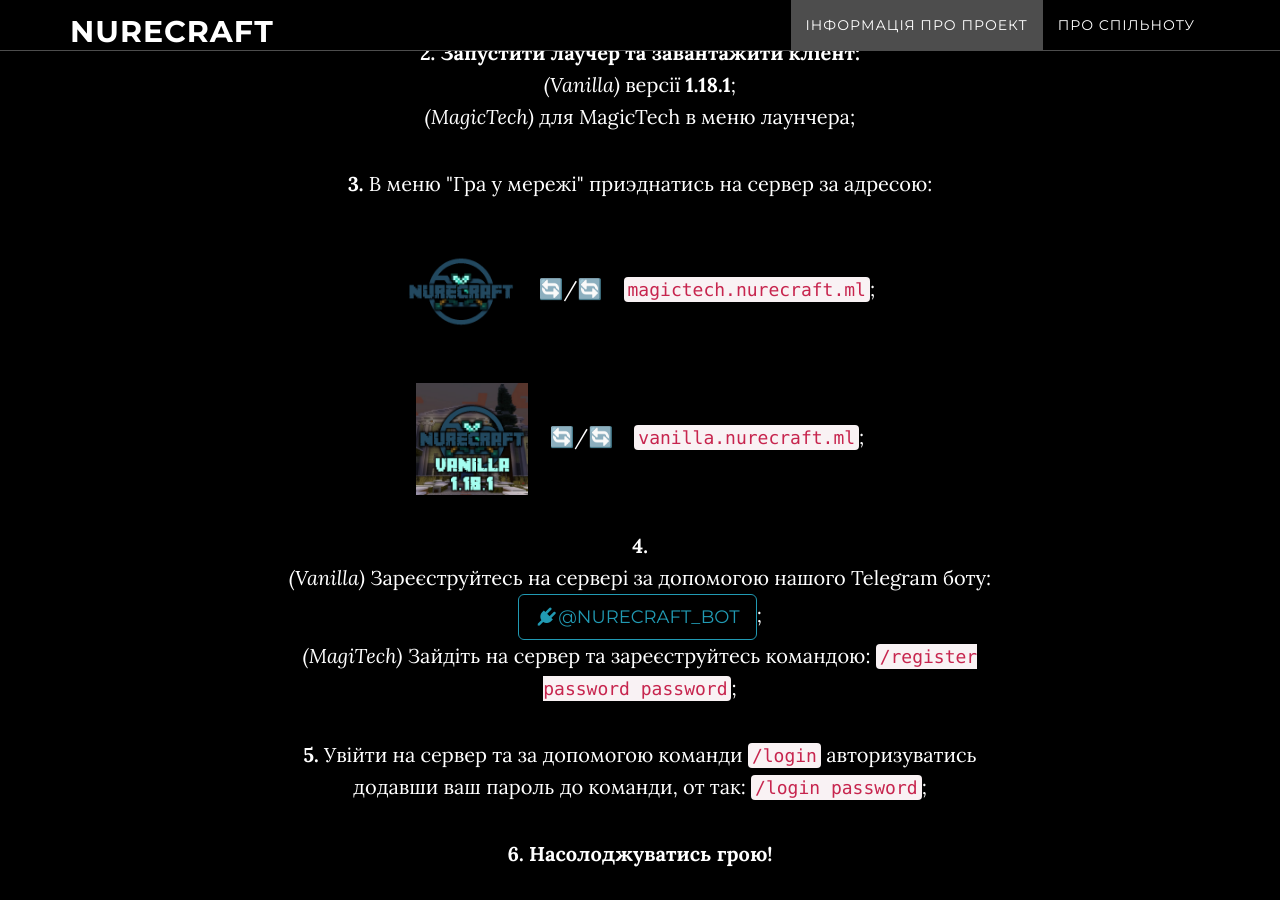
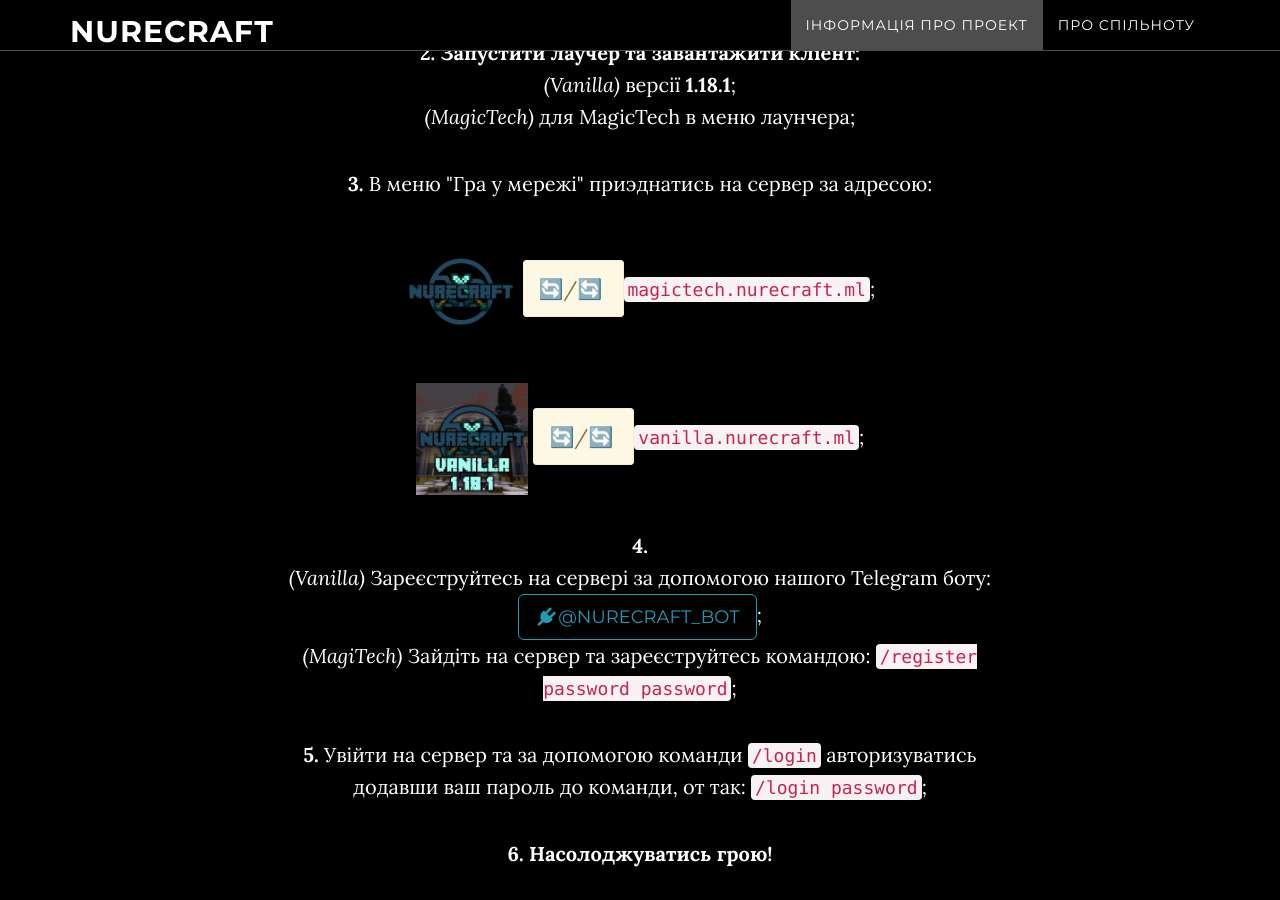
Before and after one commit to nurecraft/nurecraft.github.io, a Jekyll site: the page built from index.html, in a window 1280 px wide and 900 px high, scrolled down 1303 px. Built offline with Jekyll 4.4.1, drawn with Linux system fonts in a browser that asks for light colours.

Commit message:
Fix alerts displaying

```diff
--- a/_includes/about.html
+++ b/_includes/about.html
@@ -18,17 +18,19 @@
 
                 <p id="magictech-container server-container">
                     <img src="/img/logo.png" alt="MagicTech" height="15%" width="15%">
-                    <span class="magictech-status alert alert-secondary">
+                    <span class="magictech-status alert alert-warning">
                         <span class="magictech-online">🔄</span>/<span class="magictech-max">🔄</span>
-                    </span> <code>magictech.nurecraft.ml</code>;
+                    </span>
+                    <span> <code>magictech.nurecraft.ml</code></span>;
                 </p>
                 <p id="magictech-players server-players"></p>
 
                 <p id="vanilla-container server-container">
                     <img src="/img/vanilla-icon.png" alt="vanilla" height="15%" width="15%">
-                    <span class="vanilla-status alert alert-secondary">
+                    <span class="vanilla-status alert alert-warning">
                         <span class="vanilla-online">🔄</span>/<span class="vanilla-max">🔄</span>
-                    </span> <code>vanilla.nurecraft.ml</code>;
+                    </span>
+                    <span> <code>vanilla.nurecraft.ml</code></span>;
                 </p>
                 <p id="vanilla-players server-players"></p>
 
--- a/_includes/head.html
+++ b/_includes/head.html
@@ -44,7 +44,7 @@
         fetch(`https://api.mcsrvstat.us/2/${serverName}.nurecraft.ml`)
         .then((resp) => resp.json()).then((data) => {
           document.querySelector(`.${serverName}-status`).classList.replace(
-            'alert-secondary', data.online ? 'alert-success' : 'alert-danger'
+            'alert-warning', data.online ? 'alert-success' : 'alert-danger'
           )
           document.querySelector(`.${serverName}-online`).innerHTML = data.players.online | "-";
           document.querySelector(`.${serverName}-max`).innerHTML = data.players.max | "-";
```
